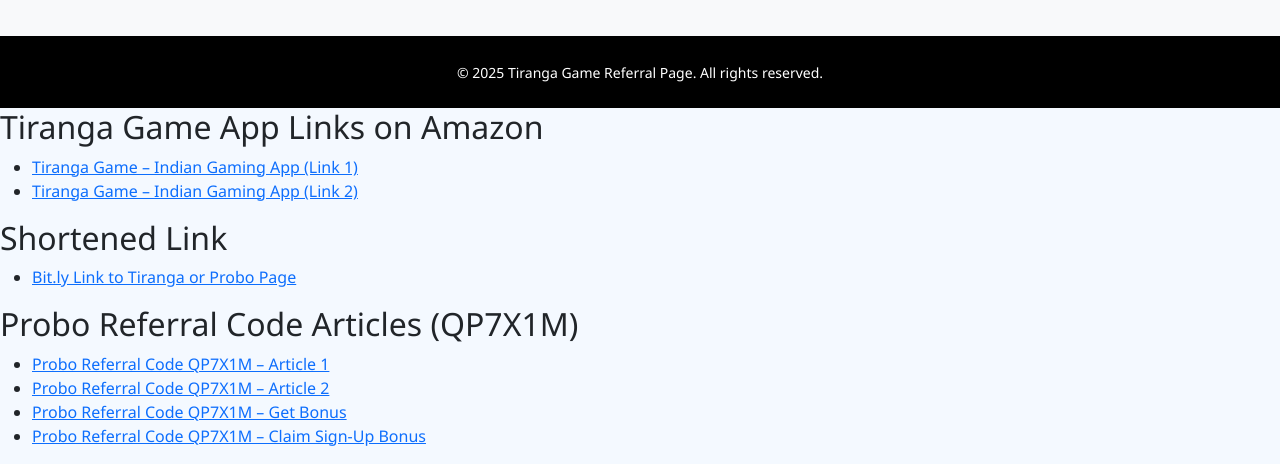
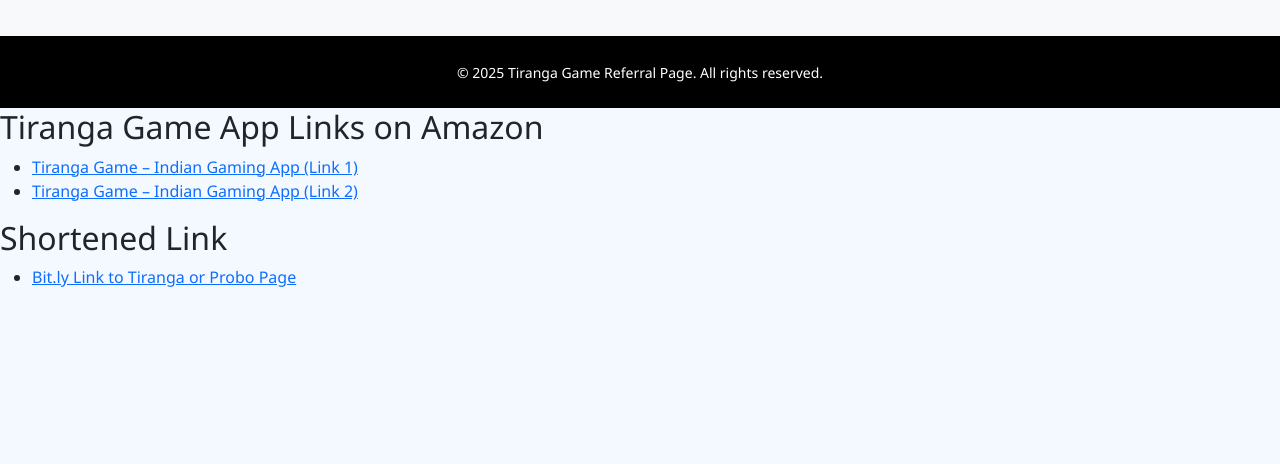
Before and after one commit to allreferralcodes/tiranga-game-login, a plain HTML site: page index.html in a window 1280 px wide. Shown: the part 1106-1570 px from the top of the page. After the commit the page ends 1411 px from the top, so only its background shows below. Drawn offline with nearby package versions, Linux system fonts and the light colour scheme.

Commit message:
Update index.html

```diff
--- a/index.html
+++ b/index.html
@@ -98,16 +98,6 @@ Use Referral Code: 5882818674566 to Get Exclusive Rewards. Get exciting rewards
     <li><a href="https://bit.ly/3ZvbpfK" target="_blank">Bit.ly Link to Tiranga or Probo Page</a></li>
   </ul>
 
-  <h2>Probo Referral Code Articles (QP7X1M)</h2>
-  <ul>
-    <li><a href="https://intercom.help/sgsdgsdgds/en/articles/11388252-probo-referral-code-qp7x1m" target="_blank">Probo Referral Code QP7X1M – Article 1</a></li>
-    <li><a href="https://intercom.help/diuhaha/en/articles/11388515-probo-referral-code-qp7x1m-probo-referral-code" target="_blank">Probo Referral Code QP7X1M – Article 2</a></li>
-    <li><a href="https://intercom.help/diuhaha/en/articles/11388538-probo-referral-code-qp7x1m-get-bonus" target="_blank">Probo Referral Code QP7X1M – Get Bonus</a></li>
-    <li><a href="https://intercom.help/diuhaha/en/articles/11388547-probo-referral-code-qp7x1m-claim-sign-up-bonus" target="_blank">Probo Referral Code QP7X1M – Claim Sign-Up Bonus</a></li>
-  </ul>
-</body>
-</html>
-
 <script src="https://cdn.jsdelivr.net/npm/bootstrap@5.3.3/dist/js/bootstrap.bundle.min.js"></script>
 </body>
 </html>
```
